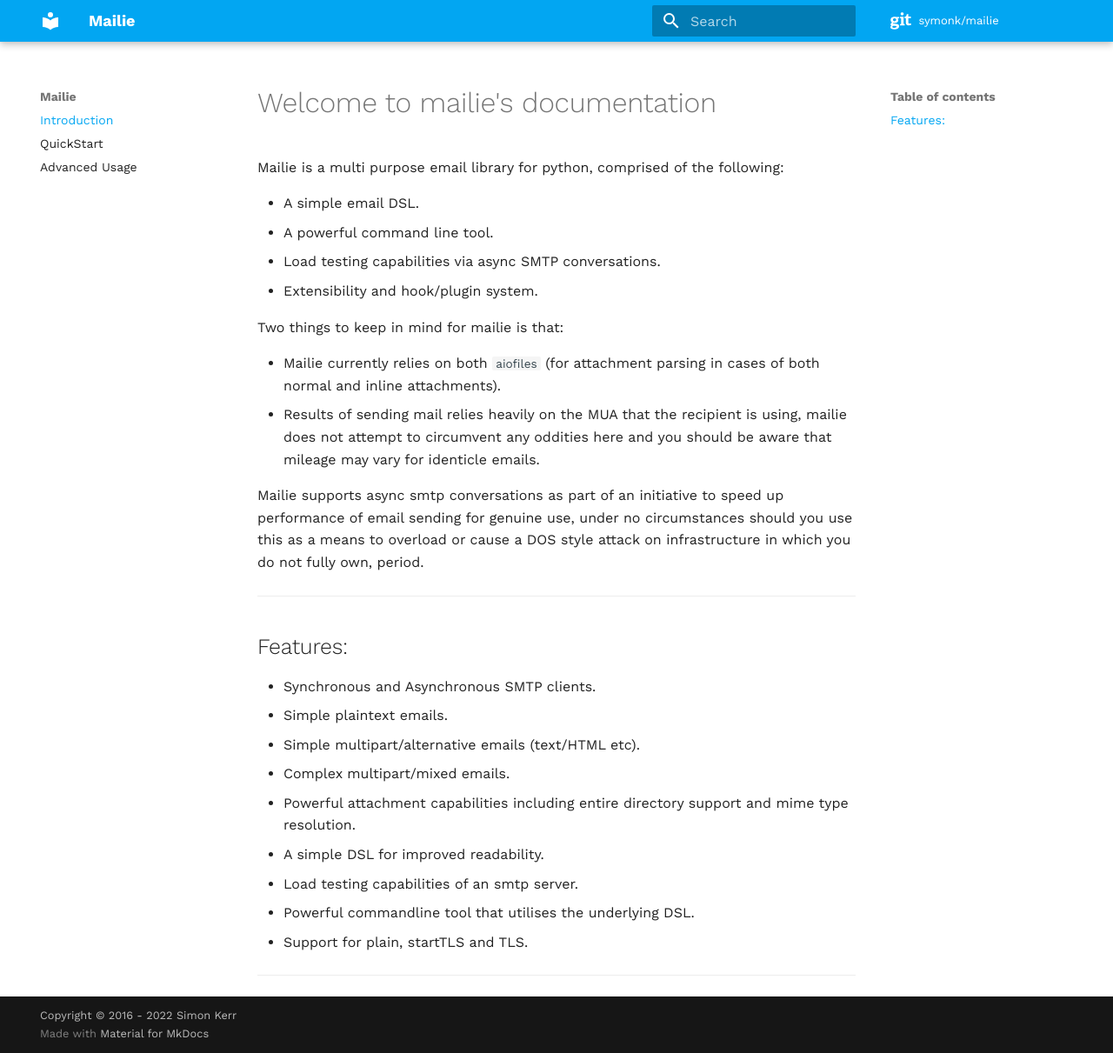
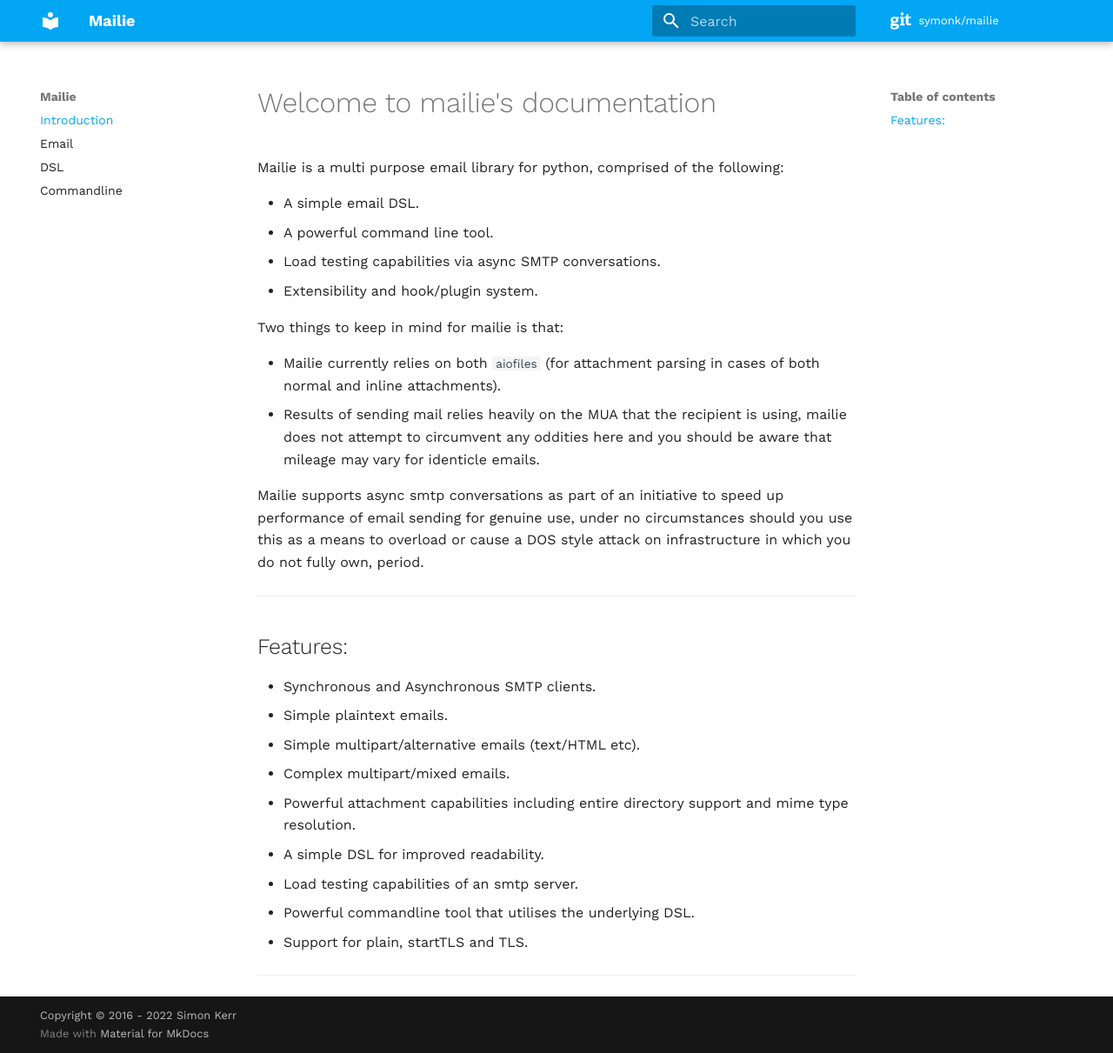
Before and after one commit to symonk/mailie, an MkDocs documentation site: the page built from docs/index.md, in a window 1280 px wide and 1211 px high. Shown: the whole window at 87% size. Built offline with MkDocs 1.6.1 and Material for MkDocs 9.7.7, drawn with Linux system fonts in a browser that asks for light colours; comment, search, counter and statistics services are not loaded.

```diff
--- a/mkdocs.yml
+++ b/mkdocs.yml
@@ -19,8 +19,9 @@ edit_uri: ""
 
 nav:
     - Introduction: index.md
-    - QuickStart: quickstart.md
-    - Advanced Usage: advanced.md
+    - Email: email.md
+    - DSL: dsl.md
+    - Commandline: commandline.md
 plugins:
     - search
     - mkdocstrings:
@@ -36,7 +37,7 @@ plugins:
               show_source: false
               docstring_section_style: table
         watch:
-          - asserto/
+          - mailie/
 markdown_extensions:
   - admonition
   - attr_list
--- a/pyproject.toml
+++ b/pyproject.toml
@@ -25,13 +25,13 @@ pre-commit = "^2.19.0"
 pytest-cov = "^3.0.0"
 mkdocs = "^1.3.0"
 mkdocs-material = "^8.3.4"
-mkdocstrings = "^0.19.0"
 Pillow = "^9.1.1"
 pytest-asyncio = "^0.18.3"
 poetryup = "^0.7.2"
 aiosmtplib = "^1.1.6"
 tox = "^3.25.0"
 coverage = "^6.4.1"
+mkdocstrings = {version = "^0.19.0", extras = ["python"]}
 
 [tool.isort]
 multi_line_output = 3
```
Also changed, not shown: 1 other file.
